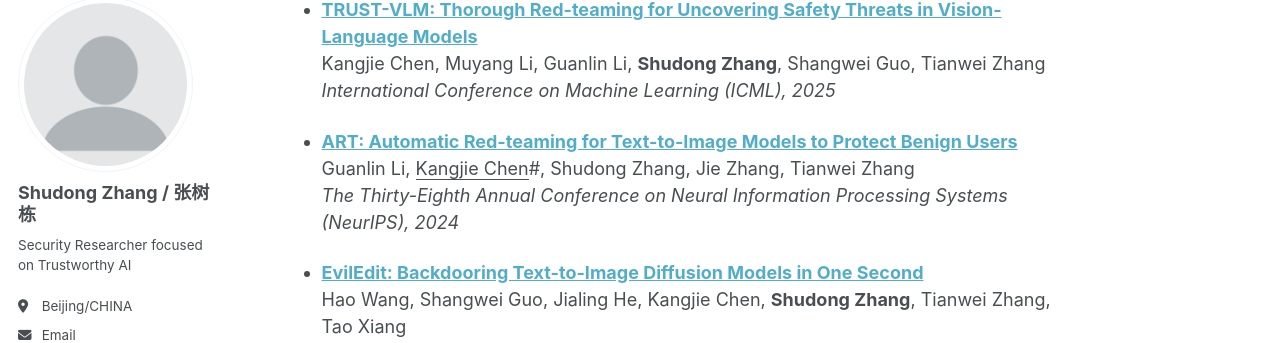
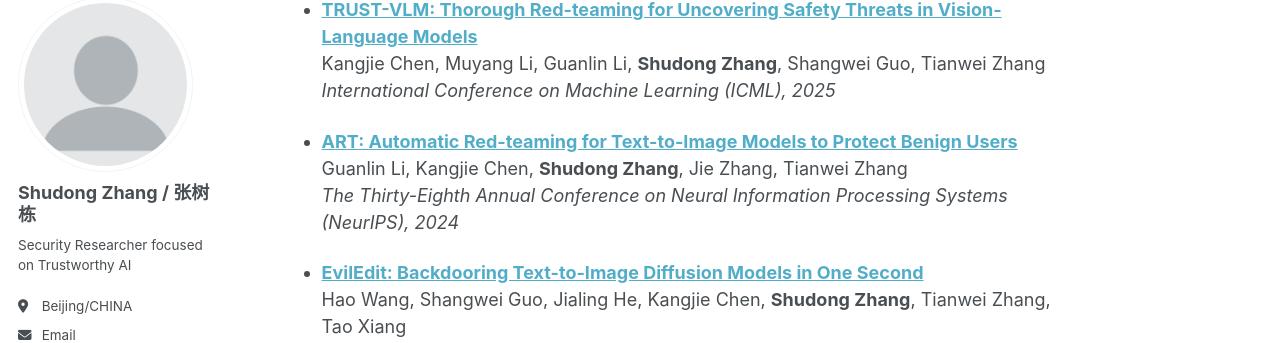
Before and after one commit to shudong-zhang/shudong-zhang.github.io, a Jekyll site: the page built from _pages/about.md, in a window 1280 px wide and 900 px high, scrolled down 846 px. Shown: the part 102-445 px from the top of the window. Built offline with Jekyll 4.4.1, drawn with Linux system fonts in a browser that asks for light colours; some web fonts are replaced; a script bundle is joined from its source files by our own code; library files that are not in the unit come from our copies.

```diff
--- a/_pages/about.md
+++ b/_pages/about.md
@@ -40,7 +40,7 @@ I am currently a **Senior Engineer** at **Huawei**, specializing in **AI Securit
 
 - **[ART: Automatic Red-teaming for Text-to-Image Models to Protect Benign Users](https://openreview.net/pdf?id=H2ATO32ilj)**
   <br/>
-  Guanlin Li, <u>Kangjie Chen</u>\#, Shudong Zhang, Jie Zhang, Tianwei Zhang
+  Guanlin Li, Kangjie Chen, **Shudong Zhang**, Jie Zhang, Tianwei Zhang
   <br/>
   *The Thirty-Eighth Annual Conference on Neural Information Processing Systems (NeurIPS), 2024*
 
```
